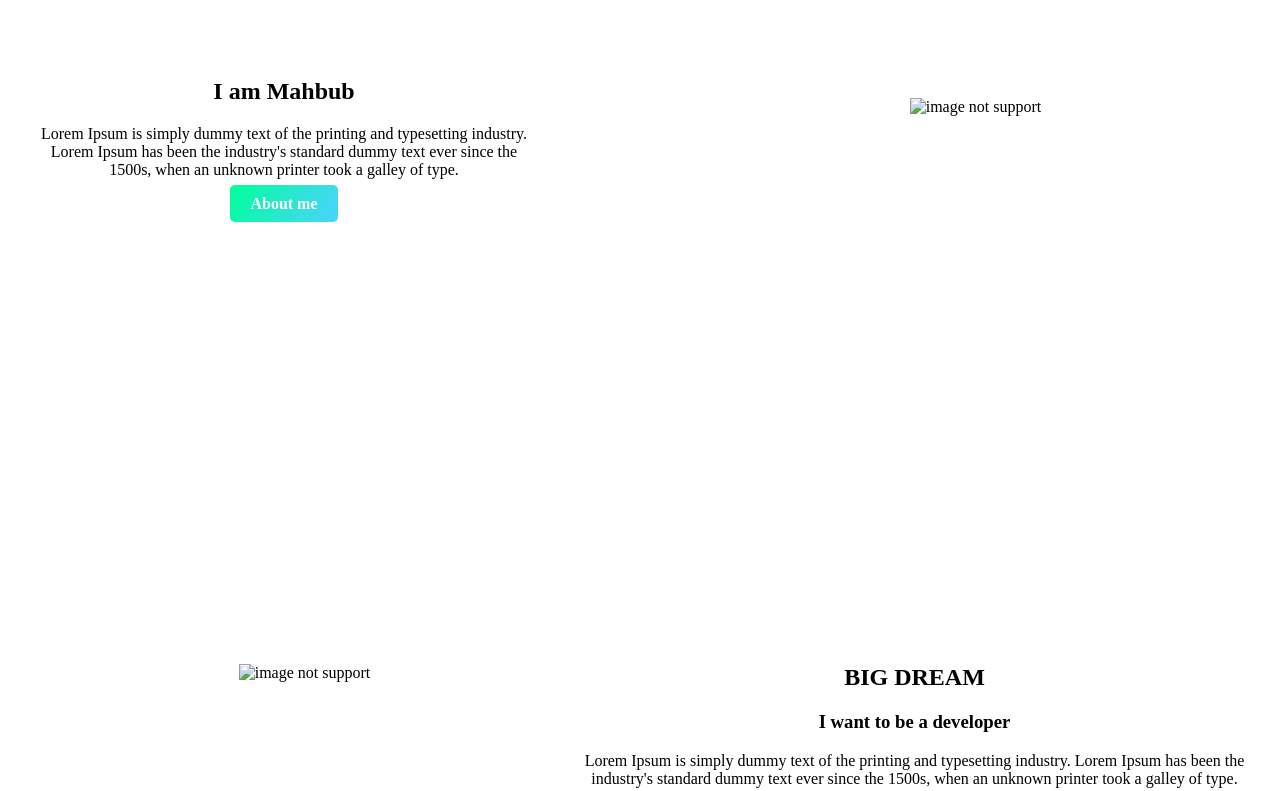
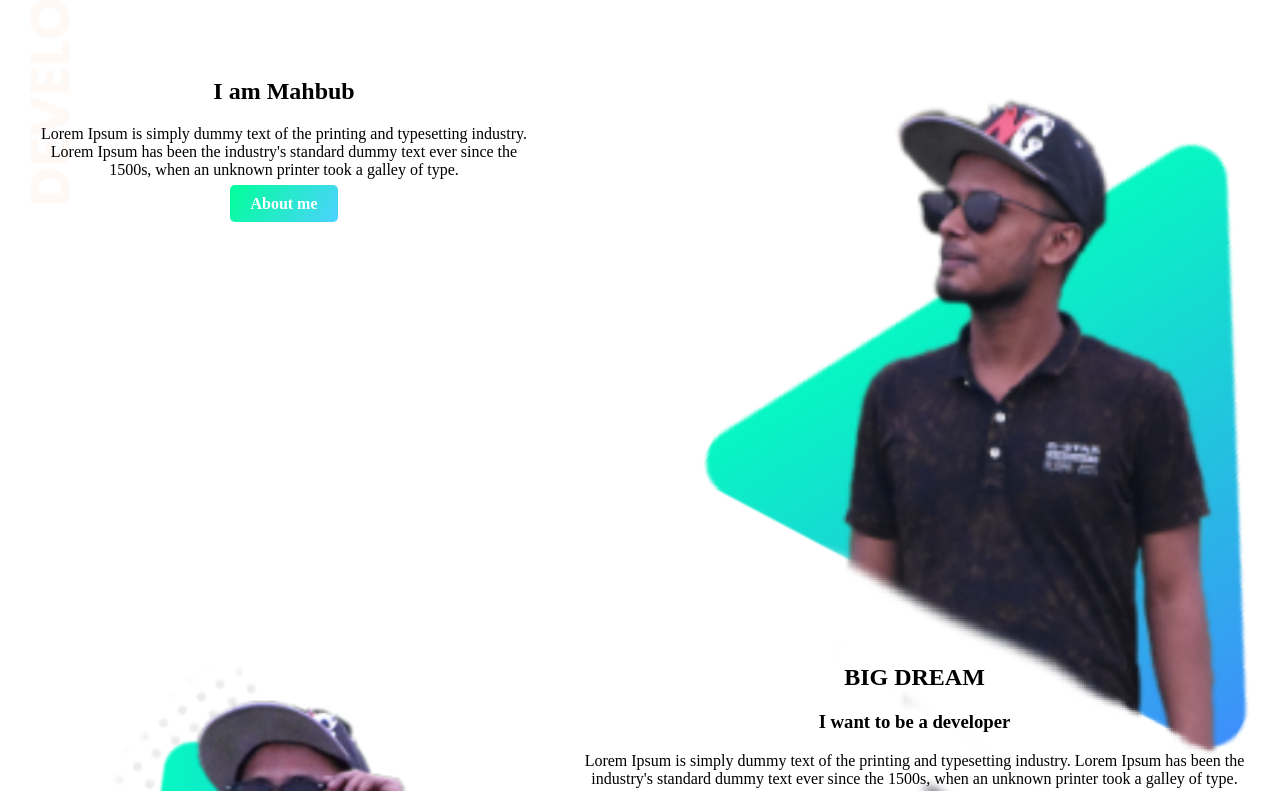
Before and after one commit to mahbubpatwary/1st-assignment, a plain HTML site: page index.html in a window 1280 px wide. Shown: the part 156-947 px from the top of the page. Drawn offline with Linux system fonts and the light colour scheme.

Commit message:
Update index.html

```diff
--- a/index.html
+++ b/index.html
@@ -8,7 +8,7 @@
 			body {
 				margin : 0;
 				background-repeat : no-repeat;
-				background-image : url("image/top-banner.png");
+				background-image : url("top-banner.png");
 			}
 			.top{
 				margin : 5px;
@@ -84,7 +84,7 @@
 				margin : 0;
 				background-position : left;
 				background-repeat : no-repeat;
-				background-image: url("image/exp-bg.png");
+				background-image: url("exp-bg.png");
 			}
 			.box {
 
@@ -123,7 +123,7 @@
 		</div>
 		<div class="half_wide right">
 
-			<img class="image upimage" alt="image not support" src="image/image1.png"
+			<img class="image upimage" alt="image not support" src="image1.png">
 
 		</div>
 	 </section>
@@ -132,7 +132,7 @@
 	 <section class="section">
 	 <div>
 	 	<div class="half_wide left">
-	 		<img class="image" alt="image not support" src="image/image2.png">
+	 		<img class="image" alt="image not support" src="image2.png">
 
 
 	 	</div
```
